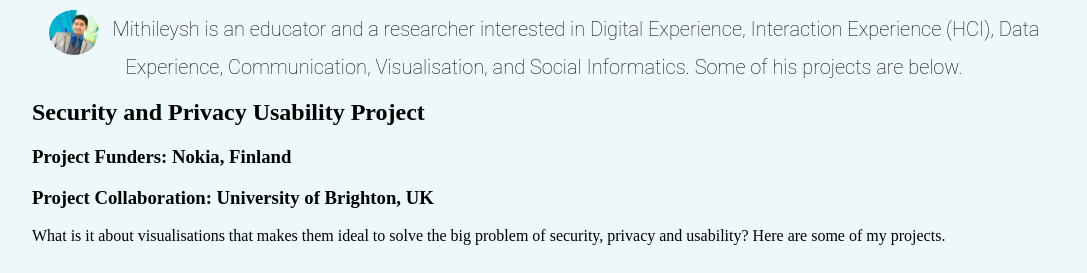
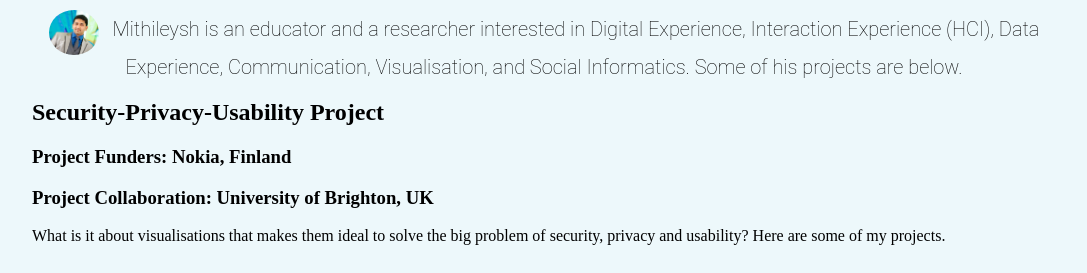
Before and after one commit to Mithileysh/Security-Privacy-Usability-Project, a plain HTML site: page index.html in a window 1280 px wide. Shown: the top 273 px of the page, without its empty margins (96-1183 px from the left). Drawn offline with Linux system fonts and the light colour scheme.

Commit message:
Update index.html

```diff
--- a/index.html
+++ b/index.html
@@ -72,7 +72,7 @@
             <img src="images/avatar.png"/>
             <span>Mithileysh is an educator and a researcher interested in Digital Experience, Interaction Experience (HCI), Data Experience, Communication, Visualisation, and Social Informatics. Some of his projects are below.</span>
         </div>
-        <h2>Security and Privacy Usability Project</h2>
+        <h2>Security-Privacy-Usability Project</h2>
         <h3>Project Funders: Nokia, Finland</h3>
         <h3>Project Collaboration: University of Brighton, UK</h3>
 
```
